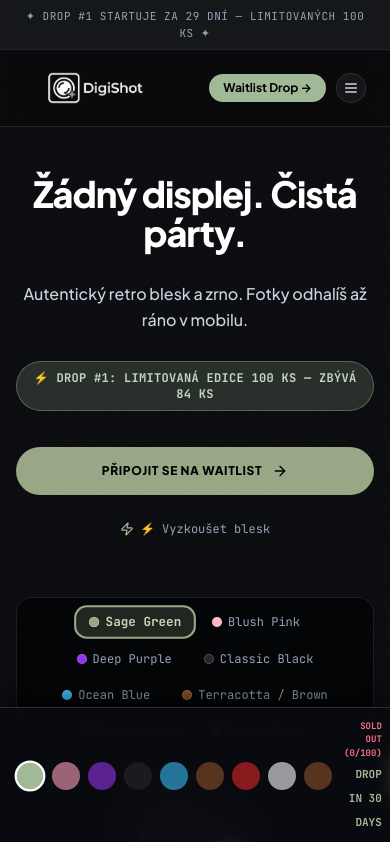
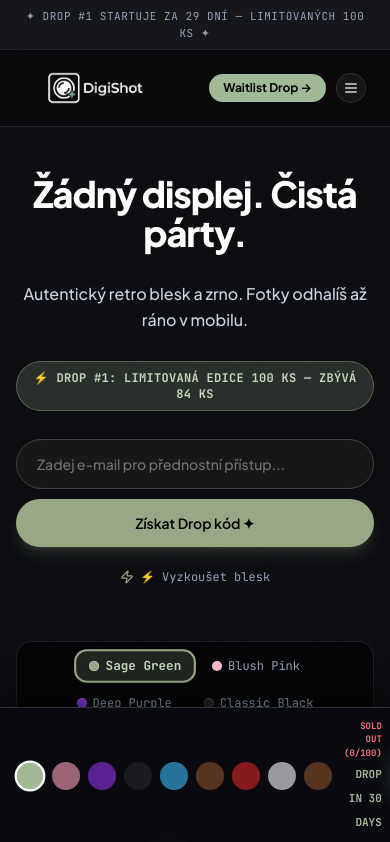
Before and after one commit to Panzupanek/digishot, a React (Vite) app: page / in a window 390 px wide. Shown: the top 842 px of the page. Built offline with nearby package versions, Linux system fonts and the light colour scheme.

Commit message:
feat: add Formspree waitlist form with AJAX submission and GA4 event tracking

```diff
--- a/index.html
+++ b/index.html
@@ -23,5 +23,62 @@
   <body class="bg-[#090A0E] text-slate-100 antialiased selection:bg-[#FF70A6] selection:text-black overflow-x-hidden min-h-screen">
     <div id="root"></div>
     <script type="module" src="/src/main.tsx"></script>
+    <script>
+      // Global dataLayer / gtag helper
+      window.dataLayer = window.dataLayer || [];
+      function gtag(){dataLayer.push(arguments);}
+
+      // Formspree Waitlist AJAX Handler
+      document.addEventListener('DOMContentLoaded', function() {
+        const waitlistForm = document.getElementById('hero-waitlist-form');
+        const waitlistSuccess = document.getElementById('waitlist-success');
+
+        if (waitlistForm) {
+          waitlistForm.addEventListener('submit', async function(e) {
+            e.preventDefault();
+            const emailInput = document.getElementById('waitlist-email');
+            const submitBtn = waitlistForm.querySelector('button[type="submit"]');
+            if (submitBtn) {
+              submitBtn.disabled = true;
+              submitBtn.innerText = 'Odesílám...';
+            }
+
+            try {
+              const res = await fetch(waitlistForm.action, {
+                method: 'POST',
+                headers: { 'Accept': 'application/json', 'Content-Type': 'application/json' },
+                body: JSON.stringify({ email: emailInput ? emailInput.value : '' })
+              });
+
+              if (res.ok) {
+                waitlistForm.classList.add('hidden');
+                if (waitlistSuccess) {
+                  waitlistSuccess.classList.remove('hidden');
+                }
+
+                if (typeof gtag === 'function') {
+                  gtag('event', 'waitlist_signup', {
+                    'event_category': 'Waitlist',
+                    'event_label': 'Drop #1 Lead'
+                  });
+                }
+              } else {
+                alert('Chyba při odesílání. Zkuste to prosím znovu.');
+                if (submitBtn) {
+                  submitBtn.disabled = false;
+                  submitBtn.innerText = 'Získat Drop kód ✦';
+                }
+              }
+            } catch (err) {
+              alert('Chyba spojení. Zkuste to prosím znovu.');
+              if (submitBtn) {
+                submitBtn.disabled = false;
+                submitBtn.innerText = 'Získat Drop kód ✦';
+              }
+            }
+          });
+        }
+      });
+    </script>
   </body>
 </html>
--- a/src/components/Hero.tsx
+++ b/src/components/Hero.tsx
@@ -1,12 +1,66 @@
-import React from "react";
+import React, { useState } from "react";
 import { useShop } from "../context/ShopContext";
 import { CameraModel } from "./CameraModel";
 import { CAMERA_COLOR_OPTIONS } from "../data/products";
-import { Zap, ArrowRight } from "lucide-react";
+import { Zap } from "lucide-react";
 import { motion } from "framer-motion";
+import confetti from "canvas-confetti";
+import { cameraSound } from "../lib/sound";
 
 export const Hero: React.FC = () => {
-  const { t, openCheckout, triggerFlash, selectedVariant, setSelectedVariant } = useShop();
+  const { t, triggerFlash, selectedVariant, setSelectedVariant } = useShop();
+  const [email, setEmail] = useState("");
+  const [isSubmitting, setIsSubmitting] = useState(false);
+  const [isSubmitted, setIsSubmitted] = useState(false);
+
+  const handleWaitlistSubmit = async (e: React.FormEvent<HTMLFormElement>) => {
+    e.preventDefault();
+    if (!email) return;
+    setIsSubmitting(true);
+
+    try {
+      const res = await fetch("https://formspree.io/f/mqpaljal", {
+        method: "POST",
+        headers: {
+          Accept: "application/json",
+          "Content-Type": "application/json",
+        },
+        body: JSON.stringify({
+          email,
+          source: "Hero Waitlist Drop #1",
+          selectedColor: selectedVariant,
+        }),
+      });
+
+      if (res.ok) {
+        setIsSubmitted(true);
+        cameraSound.playPlugIn();
+        try {
+          confetti({
+            particleCount: 80,
+            spread: 70,
+            origin: { y: 0.6 },
+            colors: ["#98A886", "#FF70A6", "#70EEFF", "#FFFFFF"],
+          });
+        } catch {
+          // ignore
+        }
+
+        if (typeof (window as any).gtag === "function") {
+          (window as any).gtag("event", "waitlist_signup", {
+            event_category: "Waitlist",
+            event_label: "Drop #1 Lead",
+          });
+        }
+      } else {
+        alert("Chyba při odesílání. Zkuste to prosím znovu.");
+      }
+    } catch {
+      alert("Chyba spojení. Zkuste to prosím znovu.");
+    } finally {
+      setIsSubmitting(false);
+    }
+  };
 
   return (
     <section className="relative pt-12 pb-24 lg:pt-24 lg:pb-32 overflow-hidden transition-colors duration-300">
@@ -47,28 +101,60 @@ export const Hero: React.FC = () => {
               <span>{t.hero.stockPill}</span>
             </motion.div>
 
-            {/* CTA Buttons */}
+            {/* Formspree Interactive Waitlist Box */}
             <motion.div
               initial={{ opacity: 0, y: 15 }}
               animate={{ opacity: 1, y: 0 }}
               transition={{ duration: 0.4, delay: 0.25 }}
-              className="pt-2 flex flex-col sm:flex-row items-center justify-center lg:justify-start gap-3.5"
+              id="waitlist-box"
+              className="mt-6 max-w-md w-full mx-auto lg:mx-0"
             >
+              {!isSubmitted ? (
+                <form
+                  id="hero-waitlist-form"
+                  action="https://formspree.io/f/mqpaljal"
+                  method="POST"
+                  onSubmit={handleWaitlistSubmit}
+                  className="flex flex-col sm:flex-row gap-2.5"
+                >
+                  <input
+                    type="email"
+                    name="email"
+                    id="waitlist-email"
+                    value={email}
+                    onChange={(e) => setEmail(e.target.value)}
+                    placeholder="Zadej e-mail pro přednostní přístup..."
+                    required
+                    className="flex-1 px-5 py-3.5 rounded-full bg-neutral-900 border border-neutral-700 text-white placeholder-neutral-500 focus:outline-none focus:border-[#98A886] transition-colors text-sm"
+                  />
                   <button
-                onClick={() => openCheckout(selectedVariant)}
-                className="w-full sm:w-auto px-8 py-4 rounded-full bg-[#98A886] hover:bg-[#889876] text-black font-extrabold text-xs sm:text-sm tracking-wider shadow-sm transition-all active:scale-95 flex items-center justify-center space-x-2.5 uppercase cursor-pointer"
+                    type="submit"
+                    disabled={isSubmitting}
+                    className="px-6 py-3.5 rounded-full bg-[#98A886] hover:bg-[#889876] text-black font-semibold text-sm transition-all whitespace-nowrap shadow-lg shadow-[#98A886]/20 cursor-pointer disabled:opacity-70 flex items-center justify-center space-x-1.5"
                   >
-                <span>{t.hero.primaryCta}</span>
-                <ArrowRight className="w-4 h-4 text-black" />
+                    <span>{isSubmitting ? "Odesílám..." : "Získat Drop kód ✦"}</span>
                   </button>
+                </form>
+              ) : null}
 
+              <div
+                id="waitlist-success"
+                className={`${isSubmitted ? "block" : "hidden"} mt-3 p-3.5 rounded-2xl bg-[#98A886]/10 border border-[#98A886]/30 text-[#98A886] text-sm font-medium text-center lg:text-left`}
+              >
+                ✓ Skvělé! Máš zarezervované místo v Dropu #1.
+              </div>
+
+              {/* Secondary Flash Test Button */}
+              <div className="mt-3.5 flex items-center justify-center lg:justify-start">
                 <button
+                  type="button"
                   onClick={triggerFlash}
-                className="w-full sm:w-auto px-5 py-3 rounded-full text-slate-500 hover:text-slate-900 dark:text-slate-400 dark:hover:text-white font-medium text-xs font-mono hover:bg-black/5 dark:hover:bg-white/5 transition-all flex items-center justify-center space-x-1.5 cursor-pointer"
+                  className="px-4 py-2 rounded-full text-slate-500 hover:text-slate-900 dark:text-slate-400 dark:hover:text-white font-medium text-xs font-mono hover:bg-black/5 dark:hover:bg-white/5 transition-all flex items-center space-x-1.5 cursor-pointer"
                 >
-                <Zap className="w-3.5 h-3.5 text-[#5A734F] dark:text-[#A2B997]" />
+                  <Zap className="w-3.5 h-3.5 text-[#5A734F] dark:text-[#98A886]" />
                   <span>{t.hero.flashBtn}</span>
                 </button>
+              </div>
             </motion.div>
           </div>
 
```
Lines whose indentation alone changed are shown as unchanged.
